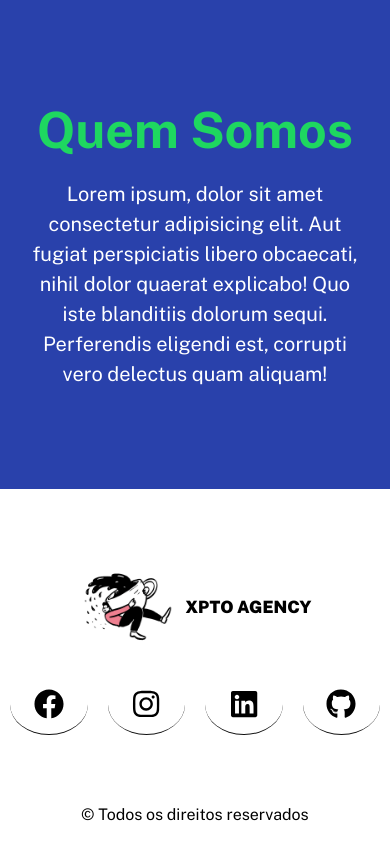
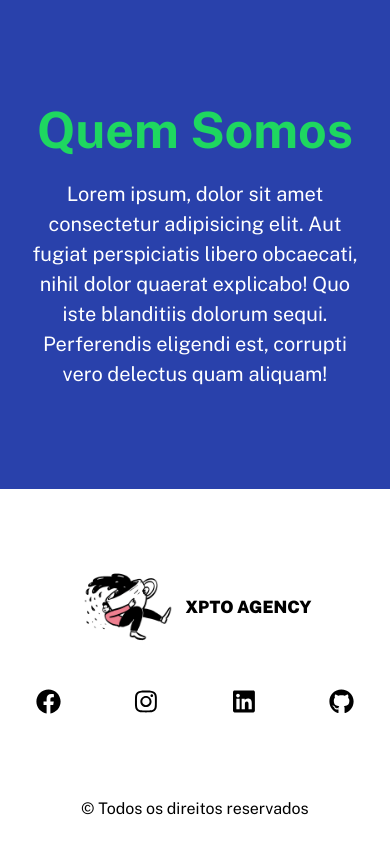
Before and after one commit to RTAcps/landing_page_training, a plain HTML site: page index.html in a window 390 px wide. Shown: the part 694-1538 px from the top of the page. Drawn offline with nearby package versions, Linux system fonts and the light colour scheme; a web font is replaced by a local one.

Commit message:
update social media responsive

```diff
--- a/assets/src/css/style.css
+++ b/assets/src/css/style.css
@@ -236,6 +236,14 @@ html {
   }
 }
 
+@media (max-width: 940px) {
+  .footer .social-media a {
+    border-bottom: 0px none #ffffff;
+    font-size: 25px;
+    width: 13px;
+  }
+}
+
 @media (max-width: 1024px) {
   .whoare .content {
     flex-direction: column;
```
